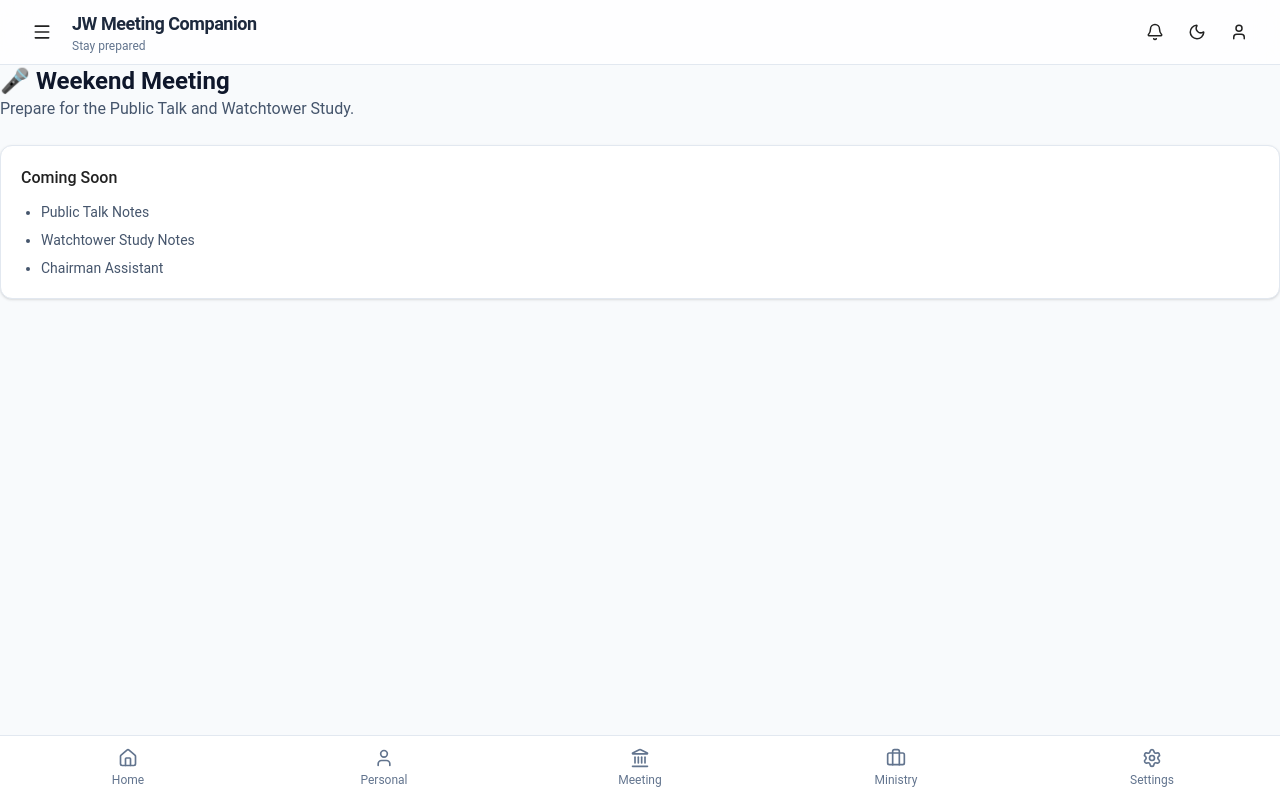
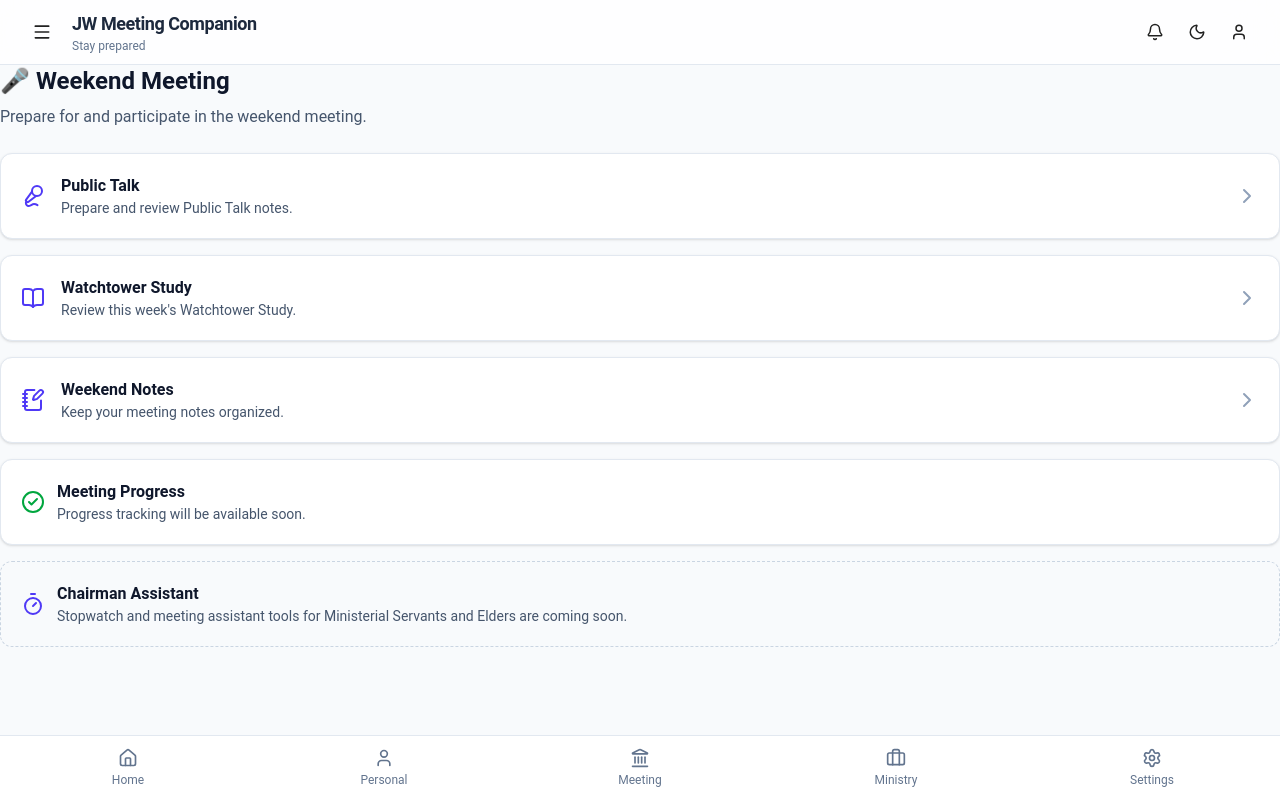
Before and after one commit to kadamsandesh28-star/jw-meeting-companion, a React (Vite) app: page /meetings/weekend in a window 1280 px wide. Built offline with nearby package versions, Linux system fonts and the light colour scheme.

Commit message:
feat(meetings): create weekend meeting workspace

```diff
--- a/src/pages/meetings/WeekendMeeting.tsx
+++ b/src/pages/meetings/WeekendMeeting.tsx
@@ -1,3 +1,12 @@
+import {
+  BookOpen,
+  CheckCircle2,
+  ChevronRight,
+  NotebookPen,
+  Timer,
+  Mic2,
+} from "lucide-react";
+
 export default function WeekendMeeting() {
   return (
     <div className="space-y-6">
@@ -6,19 +15,98 @@
           🎤 Weekend Meeting
         </h1>
 
-        <p className="text-slate-600 dark:text-slate-400">
-          Prepare for the Public Talk and Watchtower Study.
+        <p className="mt-2 text-slate-600 dark:text-slate-400">
+          Prepare for and participate in the weekend meeting.
         </p>
       </header>
 
-      <div className="rounded-xl border border-slate-200 bg-white p-5 shadow-sm dark:border-slate-700 dark:bg-slate-800">
-        <p className="font-medium">Coming Soon</p>
+      <div className="space-y-4">
+        <div className="flex items-center justify-between rounded-xl border border-slate-200 bg-white p-5 shadow-sm dark:border-slate-700 dark:bg-slate-800">
+          <div className="flex items-center gap-4">
+            <Mic2 className="text-indigo-600" size={24} />
 
-        <ul className="mt-3 list-disc space-y-2 pl-5 text-sm text-slate-600 dark:text-slate-400">
-          <li>Public Talk Notes</li>
-          <li>Watchtower Study Notes</li>
-          <li>Chairman Assistant</li>
-        </ul>
+            <div>
+              <h2 className="font-semibold text-slate-900 dark:text-white">
+                Public Talk
+              </h2>
+
+              <p className="text-sm text-slate-600 dark:text-slate-400">
+                Prepare and review Public Talk notes.
+              </p>
+            </div>
+          </div>
+
+          <ChevronRight className="text-slate-400" />
+        </div>
+
+        <div className="flex items-center justify-between rounded-xl border border-slate-200 bg-white p-5 shadow-sm dark:border-slate-700 dark:bg-slate-800">
+          <div className="flex items-center gap-4">
+            <BookOpen className="text-indigo-600" size={24} />
+
+            <div>
+              <h2 className="font-semibold text-slate-900 dark:text-white">
+                Watchtower Study
+              </h2>
+
+              <p className="text-sm text-slate-600 dark:text-slate-400">
+                Review this week's Watchtower Study.
+              </p>
+            </div>
+          </div>
+
+          <ChevronRight className="text-slate-400" />
+        </div>
+
+        <div className="flex items-center justify-between rounded-xl border border-slate-200 bg-white p-5 shadow-sm dark:border-slate-700 dark:bg-slate-800">
+          <div className="flex items-center gap-4">
+            <NotebookPen className="text-indigo-600" size={24} />
+
+            <div>
+              <h2 className="font-semibold text-slate-900 dark:text-white">
+                Weekend Notes
+              </h2>
+
+              <p className="text-sm text-slate-600 dark:text-slate-400">
+                Keep your meeting notes organized.
+              </p>
+            </div>
+          </div>
+
+          <ChevronRight className="text-slate-400" />
+        </div>
+
+        <div className="rounded-xl border border-slate-200 bg-white p-5 shadow-sm dark:border-slate-700 dark:bg-slate-800">
+          <div className="flex items-center gap-3">
+            <CheckCircle2 className="text-green-600" size={24} />
+
+            <div>
+              <h2 className="font-semibold text-slate-900 dark:text-white">
+                Meeting Progress
+              </h2>
+
+              <p className="text-sm text-slate-600 dark:text-slate-400">
+                Progress tracking will be available soon.
+              </p>
+            </div>
+          </div>
+        </div>
+
+        <div className="rounded-xl border border-dashed border-slate-300 bg-slate-50 p-5 dark:border-slate-700 dark:bg-slate-900">
+          <div className="flex items-center gap-3">
+            <Timer className="text-indigo-600" size={24} />
+
+            <div>
+              <h2 className="font-semibold text-slate-900 dark:text-white">
+                Chairman Assistant
+              </h2>
+
+              <p className="text-sm text-slate-600 dark:text-slate-400">
+                Stopwatch and meeting assistant tools for Ministerial Servants
+                and Elders are coming soon.
+              </p>
+            </div>
+          </div>
+        </div>
       </div>
     </div>
   );
```
